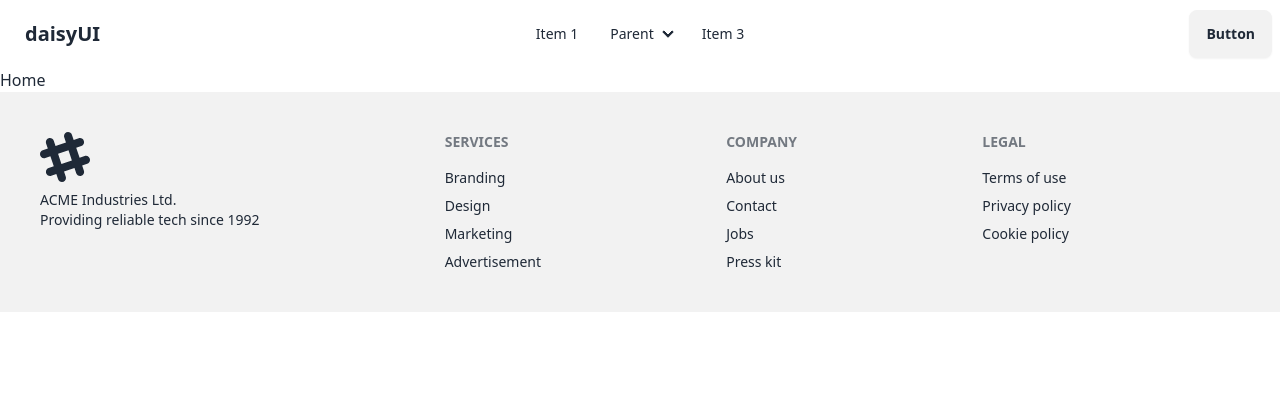
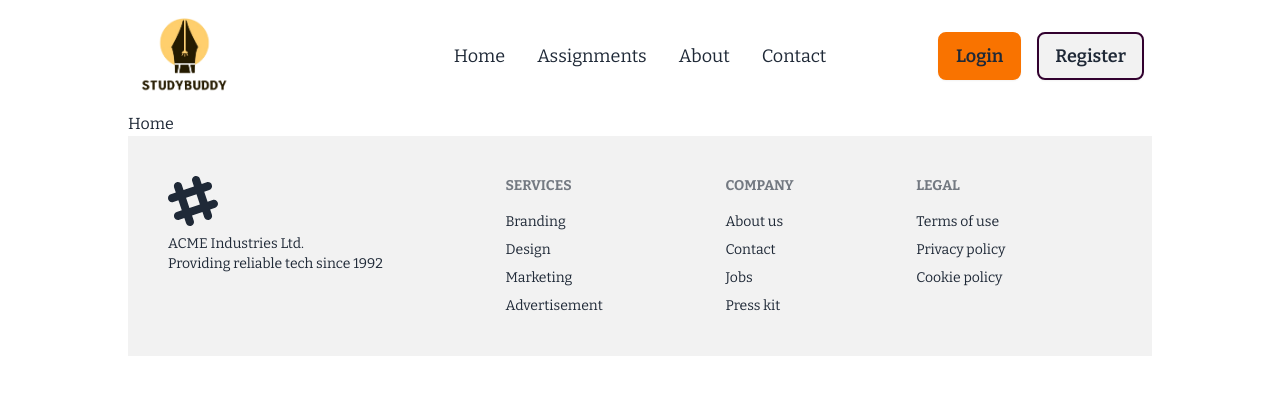
Before and after one commit to nawfs254/studdy-buddy-client, a React (Vite) app: page / in a window 1280 px wide. Shown: the top 394 px of the page. Built offline with nearby package versions, Linux system fonts and the light colour scheme.

Commit message:
added navbar

```diff
--- a/index.html
+++ b/index.html
@@ -2,9 +2,9 @@
 <html lang="en" data-theme="light">
   <head>
     <meta charset="UTF-8" />
-    <link rel="icon" type="image/svg+xml" href="/vite.svg" />
+    <link rel="icon" type="image/svg+xml" href="./src/assets/favicon.png" />
     <meta name="viewport" content="width=device-width, initial-scale=1.0" />
-    <title>Vite + React</title>
+    <title>Studdy Buddy</title>
   </head>
   <body>
     <div id="root"></div>
--- a/package.json
+++ b/package.json
@@ -4,7 +4,7 @@
   "version": "0.0.0",
   "type": "module",
   "scripts": {
-    "dev": "vite",
+    "dev": "vite --host",
     "build": "vite build",
     "lint": "eslint . --ext js,jsx --report-unused-disable-directives --max-warnings 0",
     "preview": "vite preview"
--- a/src/Components/Navbar.jsx
+++ b/src/Components/Navbar.jsx
@@ -1,42 +1,48 @@
+import { Link } from "react-router-dom";
+import logo from "../assets/logo-study-buddy.png"
+
 const Navbar = () => {
+
+
+    const navMenu =
+        <div className="text-base md:text-lg flex flex-col md:flex-row">
+            <li><Link to="/">Home</Link></li>
+            <li><Link to="/assignments">Assignments</Link></li>
+            <li><Link to="/about">About</Link></li>
+            <li><Link to="/contact">Contact</Link></li>
+        </div>
+
+    const navMenuWhileLoggedIn =
+        <div className="text-base md:text-lg flex flex-col md:flex-row">
+            <li><Link to="/">Home</Link></li>
+            <li><Link to="/assignments">Assignments</Link></li>
+            <li><Link to="/create-assignments">Create Assignmetns</Link></li>
+            <li><Link to="/pending-assignments">Pending Assignmetns</Link></li>
+            <li><Link to="/about">About</Link></li>
+            <li><Link to="/contact">Contact</Link></li>
+        </div>
+
     return (
-        <div className="navbar bg-base-100">
+        <div className="navbar">
             <div className="navbar-start">
                 <div className="dropdown">
                     <div tabIndex={0} role="button" className="btn btn-ghost lg:hidden">
                         <svg xmlns="http://www.w3.org/2000/svg" className="h-5 w-5" fill="none" viewBox="0 0 24 24" stroke="currentColor"><path strokeLinecap="round" strokeLinejoin="round" strokeWidth="2" d="M4 6h16M4 12h8m-8 6h16" /></svg>
                     </div>
                     <ul tabIndex={0} className="menu menu-sm dropdown-content mt-3 z-[1] p-2 shadow bg-base-100 rounded-box w-52">
-                        <li><a>Item 1</a></li>
-                        <li>
-                            <a>Parent</a>
-                            <ul className="p-2">
-                                <li><a>Submenu 1</a></li>
-                                <li><a>Submenu 2</a></li>
-                            </ul>
-                        </li>
-                        <li><a>Item 3</a></li>
+                        {navMenu}
                     </ul>
                 </div>
-                <a className="btn btn-ghost text-xl">daisyUI</a>
+                <Link to="/"><img src={logo} alt="" className="w-20 md:w-24 h-20 md:h-24" /></Link>
             </div>
             <div className="navbar-center hidden lg:flex">
                 <ul className="menu menu-horizontal px-1">
-                    <li><a>Item 1</a></li>
-                    <li>
-                        <details>
-                            <summary>Parent</summary>
-                            <ul className="p-2">
-                                <li><a>Submenu 1</a></li>
-                                <li><a>Submenu 2</a></li>
-                            </ul>
-                        </details>
-                    </li>
-                    <li><a>Item 3</a></li>
+                    {navMenu}
                 </ul>
             </div>
-            <div className="navbar-end">
-                <a className="btn">Button</a>
+            <div className="navbar-end gap-4">
+                <Link to="/login"><button className="btn text-base md:text-lg font-semibold bg-orange border-orange border-2 hover:bg-transparent hover:border-orange">Login</button></Link>
+                <Link to="/register"><button className="btn text-base md:text-lg font-semibold border-2 border-purple hover:bg-purple hover:text-white">Register</button></Link>
             </div>
         </div>
     );
--- a/src/index.css
+++ b/src/index.css
@@ -1,3 +1,9 @@
+@import url('https://fonts.googleapis.com/css2?family=Bitter:ital,wght@0,100..900;1,100..900&display=swap');
+
 @tailwind base;
 @tailwind components;
 @tailwind utilities;
+
+.font-bitter{
+    font-family: "Bitter", serif;
+}
--- a/src/main.jsx
+++ b/src/main.jsx
@@ -6,6 +6,8 @@ import router from './Routes/Routes'
 
 ReactDOM.createRoot(document.getElementById('root')).render(
   <React.StrictMode>
-    <RouterProvider router={router}></RouterProvider>
+    <div className='w-full md:w-4/5 mx-auto font-bitter'>
+      <RouterProvider router={router}></RouterProvider>
+    </div>
   </React.StrictMode>,
 )
--- a/tailwind.config.js
+++ b/tailwind.config.js
@@ -6,6 +6,12 @@ export default {
   ],
   theme: {
     extend: {},
+    colors: {
+      'black': '#000',
+      'white': '#fff',
+      'orange': '#F97300',
+      'purple': '#32012F'
+    },
   },
   plugins: [
     require('daisyui'),
```
Also changed, not shown: src/assets/favicon.png (added), src/assets/logo-study-buddy.png (added).
